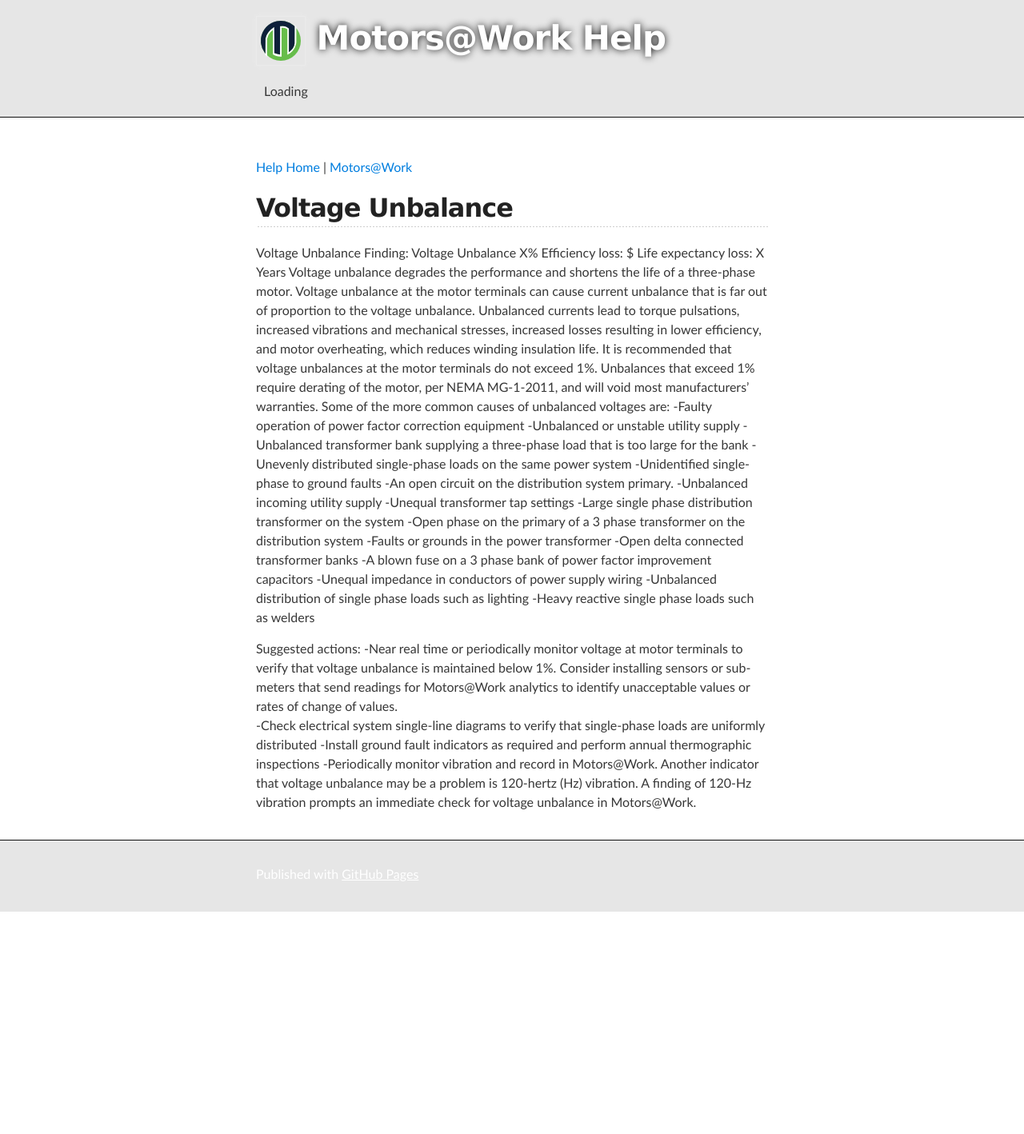
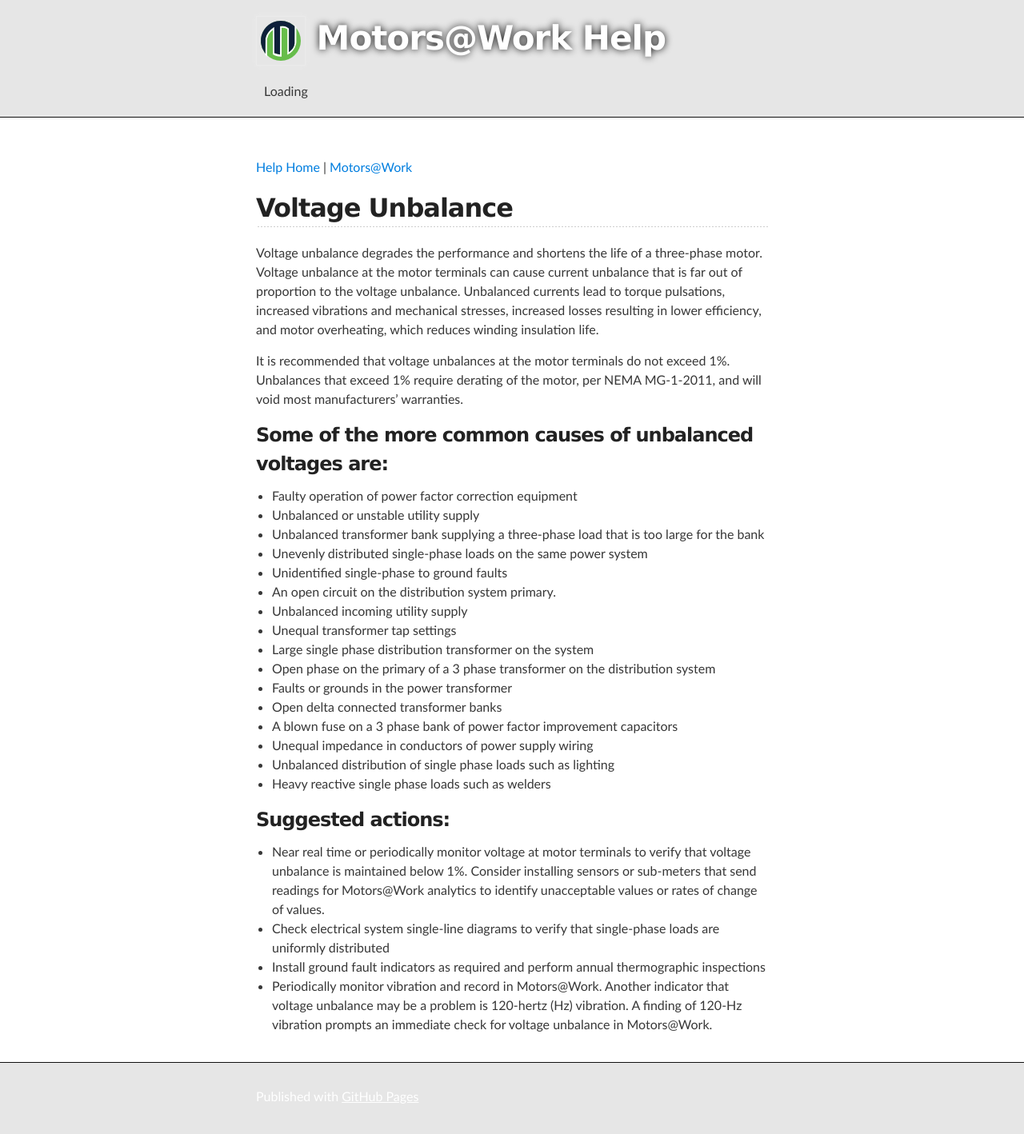
Before and after one commit to DeepakSirsath/assetsustainability.github.io, a Jekyll site: the page built from content/motor_measurements/voltage_unbalance.md, in a window 1280 px wide. Shown: the whole page at 80% size. Built offline with Jekyll 4.4.1, drawn with Linux system fonts in a browser that asks for light colours; comment, search, counter and statistics services are not loaded; before the commit the page ends 1140 px from its top, so only the background shows below that.

Commit message:
Voltage Unbalance Format Updates

```diff
--- a/content/motor_measurements/voltage_unbalance.md
+++ b/content/motor_measurements/voltage_unbalance.md
@@ -9,32 +9,30 @@
 ---
 ## Voltage Unbalance
 
-Voltage Unbalance
-Finding: Voltage Unbalance X%
-Efficiency loss: $
-Life expectancy loss: X Years
 Voltage unbalance degrades the performance and shortens the life of a three-phase motor. Voltage unbalance at the motor terminals can cause current unbalance that is far out of proportion to the voltage unbalance. Unbalanced currents lead to torque pulsations, increased vibrations and mechanical stresses, increased losses resulting in lower efficiency, and motor overheating, which reduces winding insulation life.
+
 It is recommended that voltage unbalances at the motor terminals do not exceed 1%. Unbalances that exceed 1% require derating of the motor, per NEMA MG-1-2011, and will void most manufacturers’ warranties.
-Some of the more common causes of unbalanced voltages are:
--Faulty operation of power factor correction equipment
--Unbalanced or unstable utility supply
--Unbalanced transformer bank supplying a three-phase load that is too large for the bank
--Unevenly distributed single-phase loads on the same power system
--Unidentified single-phase to ground faults
--An open circuit on the distribution system primary.
--Unbalanced incoming utility supply
--Unequal transformer tap settings
--Large single phase distribution transformer on the system
--Open phase on the primary of a 3 phase transformer on the distribution system
--Faults or grounds in the power transformer
--Open delta connected transformer banks
--A blown fuse on a 3 phase bank of power factor improvement capacitors
--Unequal impedance in conductors of power supply wiring
--Unbalanced distribution of single phase loads such as lighting
--Heavy reactive single phase loads such as welders
 
-Suggested actions:
--Near real time or periodically monitor voltage at motor terminals to verify that voltage unbalance is maintained below 1%. Consider installing sensors or sub-meters that send readings for Motors@Work analytics to identify unacceptable values or rates of change of values.
--Check electrical system single-line diagrams to verify that single-phase loads are uniformly distributed
--Install ground fault indicators as required and perform annual thermographic inspections
--Periodically monitor vibration and record in Motors@Work. Another indicator that voltage unbalance may be a problem is 120-hertz (Hz) vibration.  A finding of 120-Hz vibration prompts an immediate check for voltage unbalance in Motors@Work.
+### Some of the more common causes of unbalanced voltages are:
+- Faulty operation of power factor correction equipment
+- Unbalanced or unstable utility supply
+- Unbalanced transformer bank supplying a three-phase load that is too large for the bank
+- Unevenly distributed single-phase loads on the same power system
+- Unidentified single-phase to ground faults
+- An open circuit on the distribution system primary.
+- Unbalanced incoming utility supply
+- Unequal transformer tap settings
+- Large single phase distribution transformer on the system
+- Open phase on the primary of a 3 phase transformer on the distribution system
+- Faults or grounds in the power transformer
+- Open delta connected transformer banks
+- A blown fuse on a 3 phase bank of power factor improvement capacitors
+- Unequal impedance in conductors of power supply wiring
+- Unbalanced distribution of single phase loads such as lighting
+- Heavy reactive single phase loads such as welders
+
+### Suggested actions:
+- Near real time or periodically monitor voltage at motor terminals to verify that voltage unbalance is maintained below 1%. Consider installing sensors or sub-meters that send readings for Motors@Work analytics to identify unacceptable values or rates of change of values.
+- Check electrical system single-line diagrams to verify that single-phase loads are uniformly distributed
+- Install ground fault indicators as required and perform annual thermographic inspections
+- Periodically monitor vibration and record in Motors@Work. Another indicator that voltage unbalance may be a problem is 120-hertz (Hz) vibration.  A finding of 120-Hz vibration prompts an immediate check for voltage unbalance in Motors@Work.
```
Also changed, not shown: content/motor_measurements/voltage.md (+1 -1 lines).
